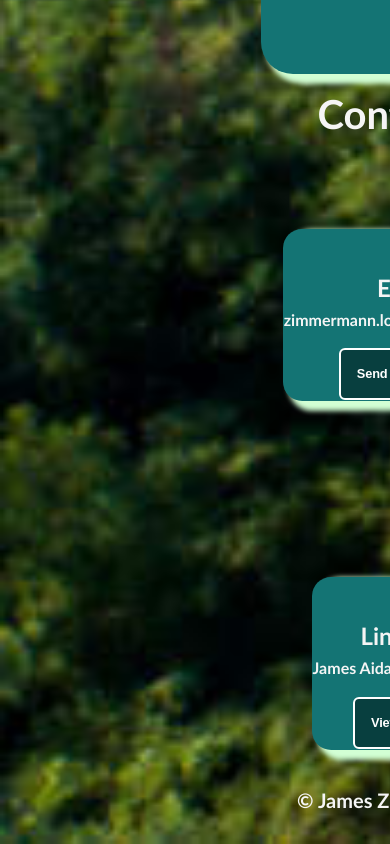
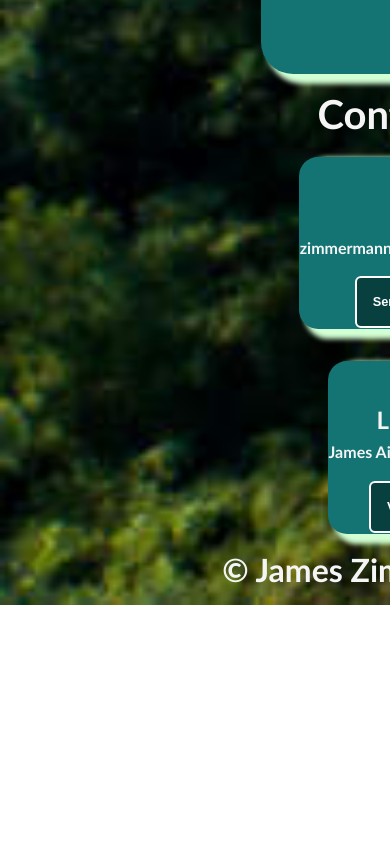
Before and after one commit to zimmermannlowbrass/zimmermann-portfolio, a React (Create React App) app: page / in a window 390 px wide. Shown: the part 3995-4839 px from the top of the page. After the commit the page ends 4600 px from the top, so only its background shows below. Built offline with nearby package versions, Linux system fonts and the light colour scheme.

Commit message:
fix placement of navbar and copyright on small devices

```diff
--- a/src/App.js
+++ b/src/App.js
@@ -8,7 +8,7 @@ import Contact from './components/Contact';
 import Education from './components/Education';
 import Nav from './components/Nav';
 
-
+import "./stylesheets/copyright.css"
 
 function App() {
   return (
@@ -20,9 +20,7 @@ function App() {
       <Experience />
       <Education />
       <Contact />
-      <br/>
-      <br/>
-      <h5 style={{marginTop: "2rem"}}>© James Zimmermann 2023</h5>
+      <h5 className='copyright'>© James Zimmermann 2023</h5>
     </div>
   );
 }
--- a/src/stylesheets/contact.css
+++ b/src/stylesheets/contact.css
@@ -108,10 +108,13 @@ textarea {
         justify-content: center;
         align-items: center;
         opacity: 1;
+        padding: 0;
+        margin: 0;
     }
 
     #contact {
         background: none;
         box-shadow: none;
+        height: auto;
     }
 }
--- /dev/null
+++ b/src/stylesheets/copyright.css
@@ -0,0 +1,10 @@
+.copyright {
+    margin: 2rem;
+}
+
+@media screen and (max-width: 600px) {
+    .copyright {
+        margin: 1rem;
+        font-size: xx-large;
+    }
+}
--- a/src/stylesheets/navbar.css
+++ b/src/stylesheets/navbar.css
@@ -19,7 +19,7 @@
 
 @media screen and (max-width: 600px) {
     .nav-bar {
-        margin-top: 4vh;
+        margin-top: 20vh;
     }
     .nav-bar > button {
         margin: .5rem;
```
